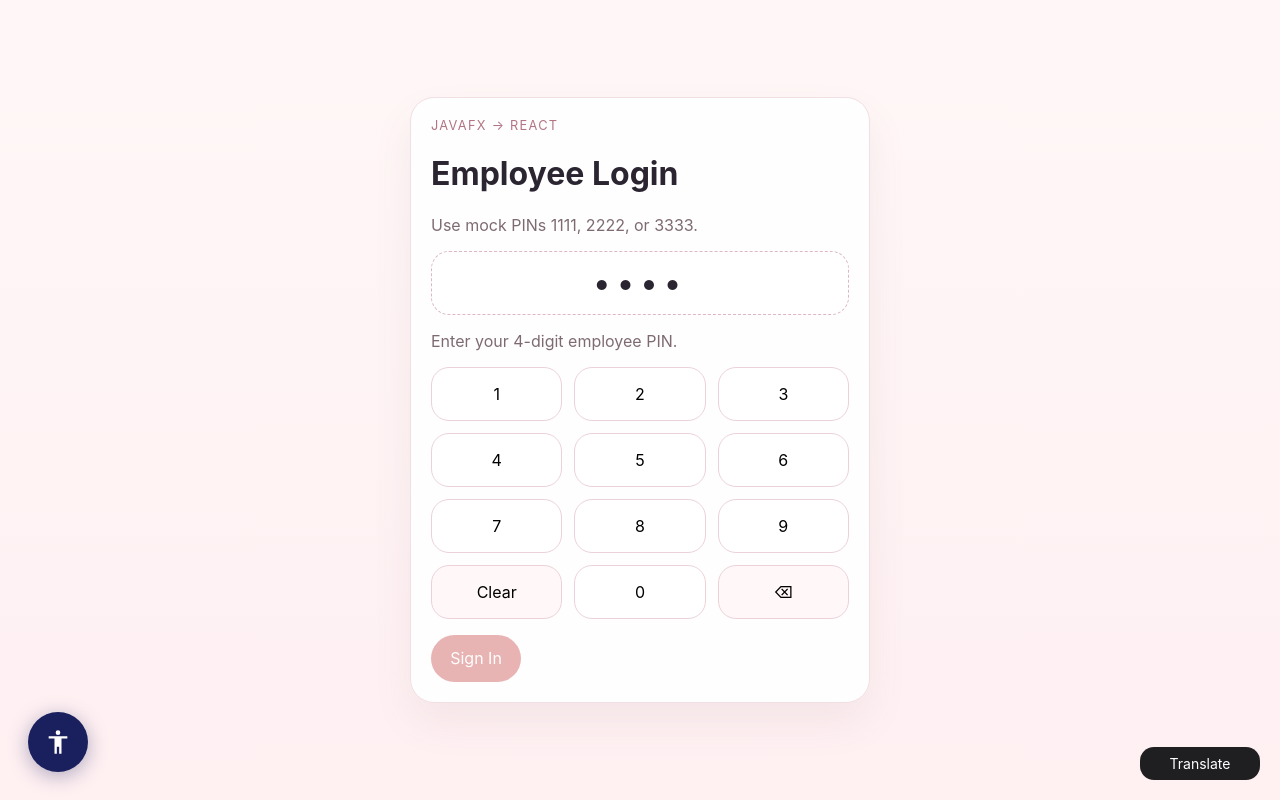
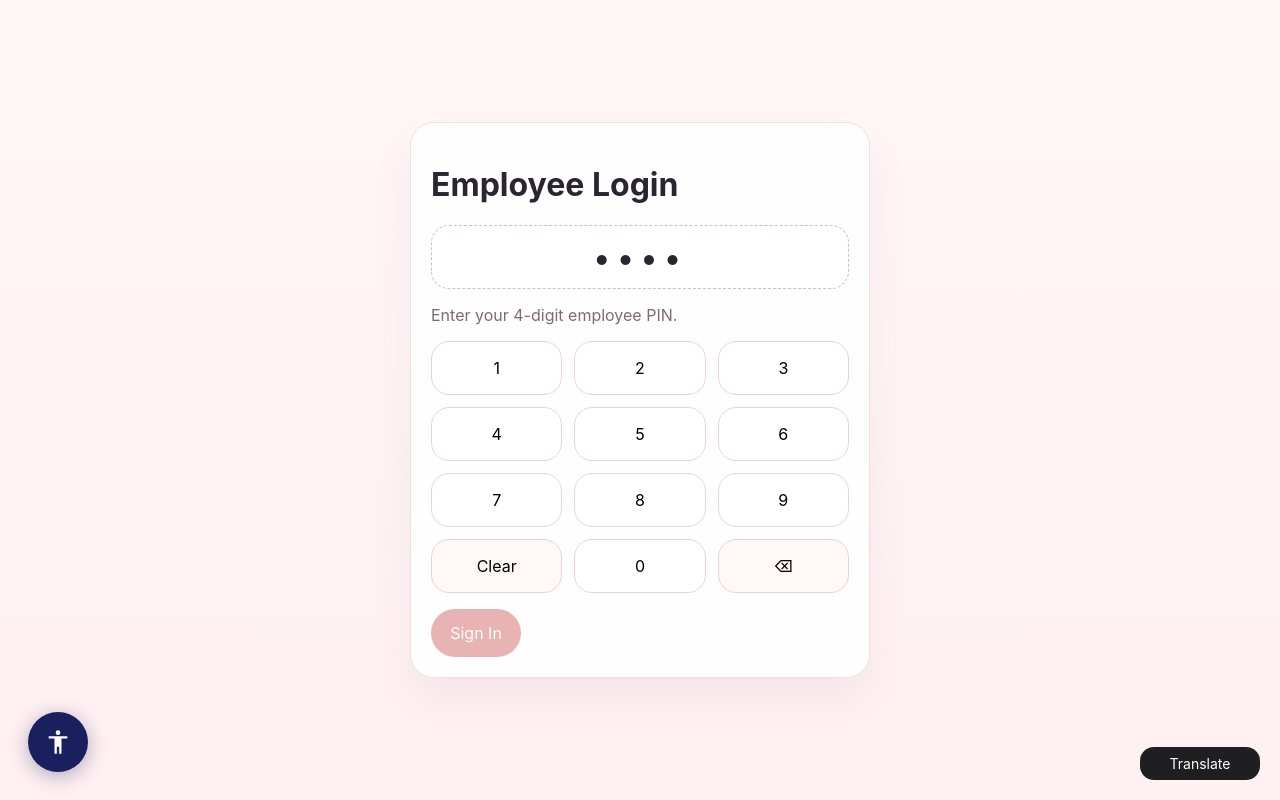
Before and after one commit to CSCE-331-Spring-2026-900-908/project3-team30, a React (Vite) app in the folder client/: page /cashier-login in a window 1280 px wide. Built offline with nearby package versions, Linux system fonts and the light colour scheme.

Commit message:
changed text on login

```diff
--- a/client/src/pages/CashierDashboardPage.jsx
+++ b/client/src/pages/CashierDashboardPage.jsx
@@ -15,6 +15,7 @@ export default function CashierDashboardPage() {
       <section className="quick-grid two-col">
         <Link className="quick-link card" to="/cashier/menu">Menu</Link>
         <Link className="quick-link card" to="/cashier/checkout">Checkout</Link>
+        <Link className="quick-link card" to>Log out</Link>
       </section>
     </PageShell>
   );
--- a/client/src/pages/LoginPage.jsx
+++ b/client/src/pages/LoginPage.jsx
@@ -37,9 +37,9 @@ export default function LoginPage() {
   return (
     <div className="centered-page">
       <div className="login-card card">
-        <p className="eyebrow">JavaFX → React</p>
+        <p className="eyebrow"></p>
         <h1>Employee Login</h1>
-        <p className="subtle">Use mock PINs 1111, 2222, or 3333.</p>
+        <p className="subtle"></p>
         <div className="pin-display">{pin || '••••'}</div>
         {error ? <p className="error-text">{error}</p> : <p className="subtle">Enter your 4-digit employee PIN.</p>}
         <div className="pin-grid">
```
